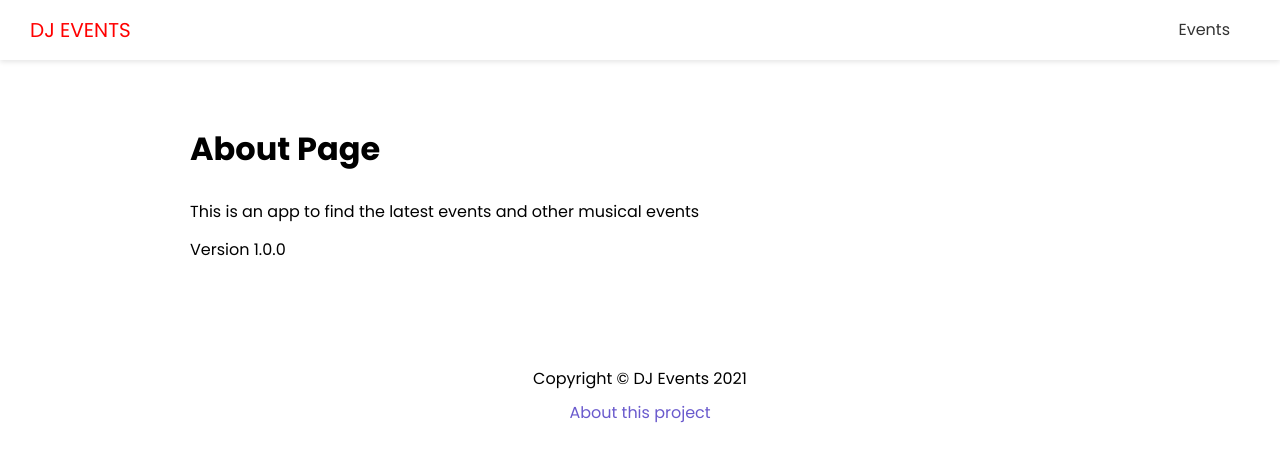
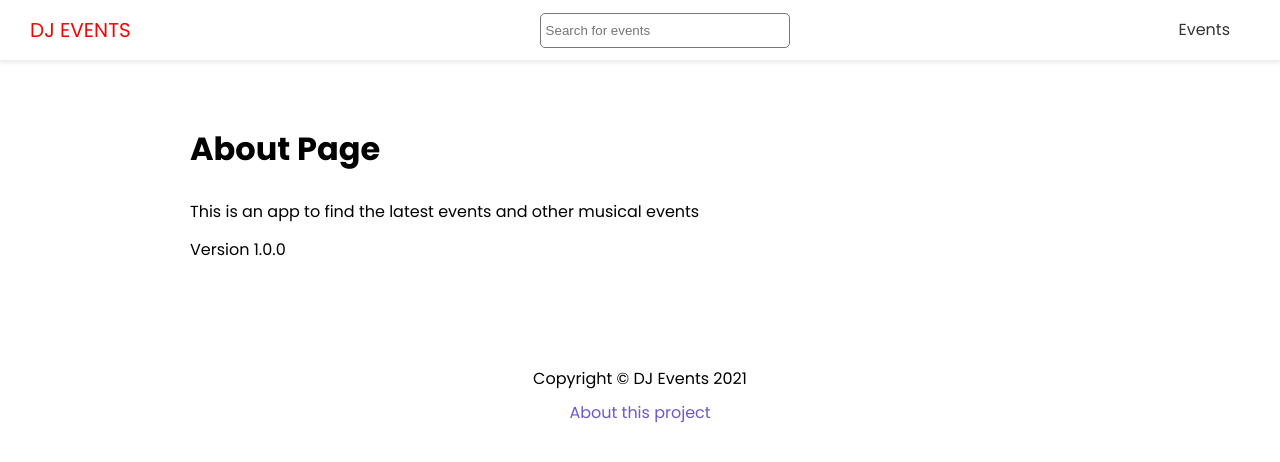
Before and after one commit to BroeDaniel/DJ-Project, a Next.js app in the folder UI/: page /about in a window 1280 px wide. Shown: the top 462 px of the page. Built offline with nearby package versions, Linux system fonts and the light colour scheme.

Commit message:
adding search component

```diff
--- a/UI/components/Header.tsx
+++ b/UI/components/Header.tsx
@@ -1,5 +1,6 @@
 import Link from 'next/link';
 import styles from '@/styles/Header.module.css';
+import Search from './Search';
 
 export default function Header() {
   return (
@@ -7,6 +8,7 @@ export default function Header() {
       <div className={styles.logo}>
         <Link href='/'>DJ Events</Link>
       </div>
+      <Search />
       <nav>
         <ul>
           <li>
--- /dev/null
+++ b/UI/components/Search.tsx
@@ -0,0 +1,31 @@
+import styles from '@/styles/Search.module.css';
+import { useState, MouseEvent, ChangeEvent } from 'react';
+import { useRouter } from 'next/router';
+
+export default function Search() {
+  const [term, setTerm] = useState('');
+  const router = useRouter();
+
+  const handleChange = (e: ChangeEvent<HTMLInputElement>): void => {
+    setTerm(e.target.value);
+  };
+
+  const handleSubmit = (e: MouseEvent<HTMLFormElement>): void => {
+    e.preventDefault();
+    router.push(`/events/search?term=${term}`);
+    setTerm('');
+  };
+
+  return (
+    <div className={styles.search}>
+      <form onSubmit={handleSubmit}>
+        <input
+          type='text'
+          value={term}
+          onChange={handleChange}
+          placeholder='Search for events'
+        />
+      </form>
+    </div>
+  );
+}
--- /dev/null
+++ b/UI/styles/Search.module.css
@@ -0,0 +1,7 @@
+.search input {
+  width: 250px;
+  height: 35px;
+  padding: 5px;
+  border: 1px solid #777;
+  border-radius: 5px;
+}
```
